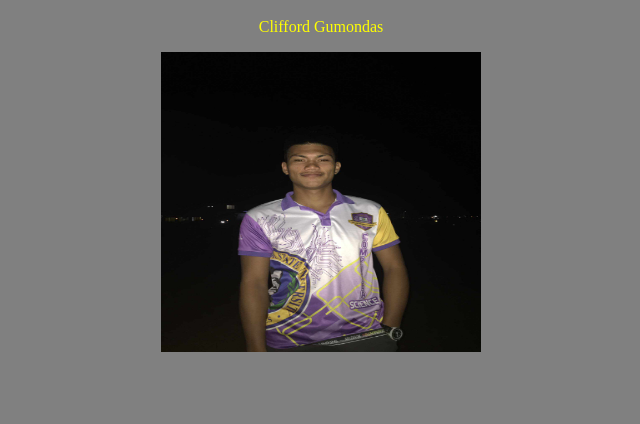
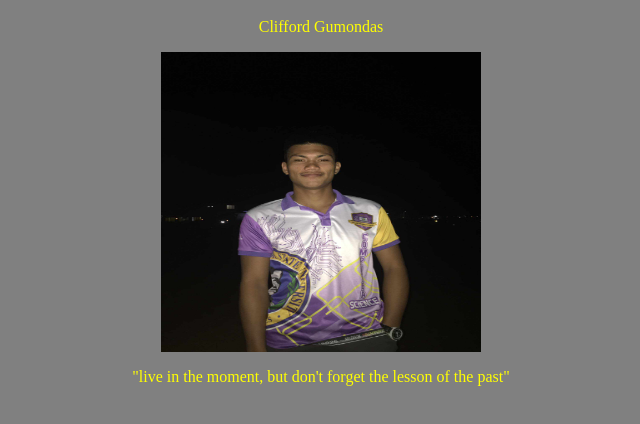
Before and after one commit to gumondascliford/gumondasclif, a plain HTML site: page index.html in a window 1280 px wide. Shown: the part 48-472 px from the top of the page, without its empty margins (319-959 px from the left). Drawn offline with Linux system fonts and the light colour scheme; files whose address does not match are found by name.

Commit message:
Update index.html

```diff
--- a/index.html
+++ b/index.html
@@ -18,7 +18,7 @@ p {
 <p> Clifford Gumondas</p>
  <p style = "color:red;">
  <img src="images/poy.jpg" width="320" height="300">
- <p></p>
+ <p>"live in the moment, but don't forget the lesson of the past"</p>
 
  </center>
   </body>
```
